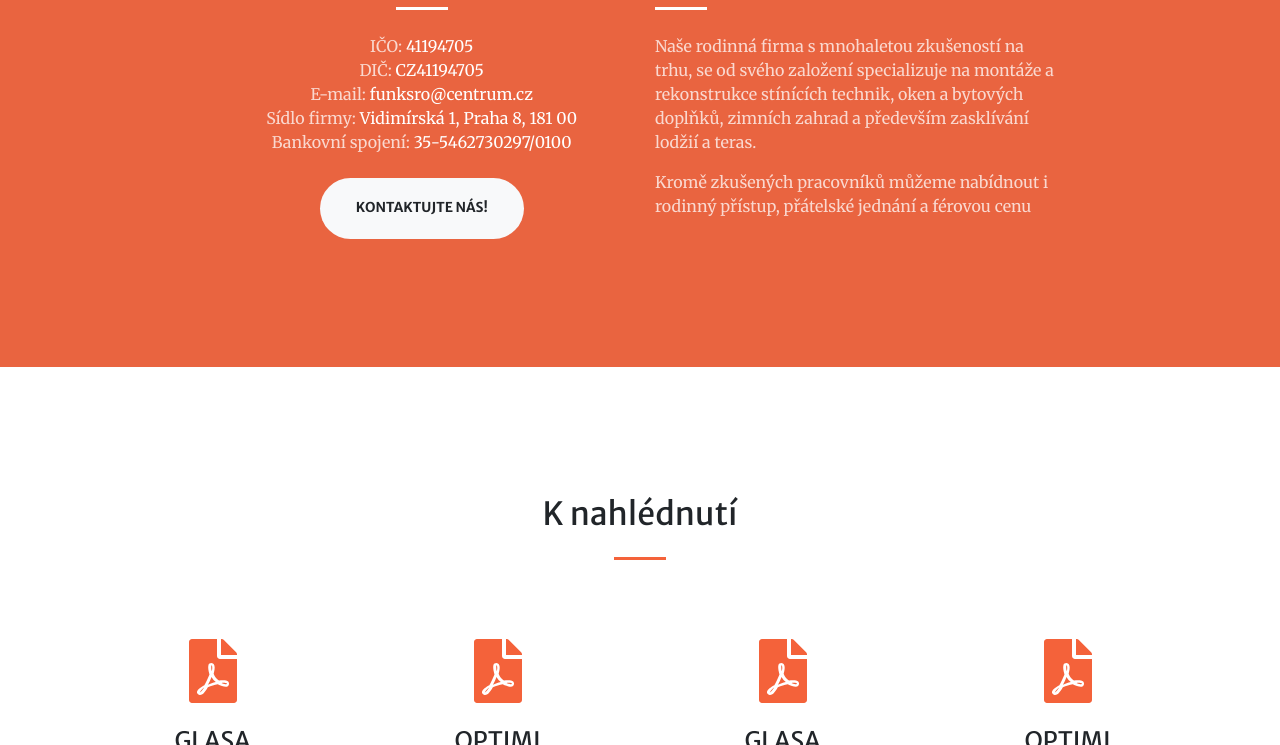
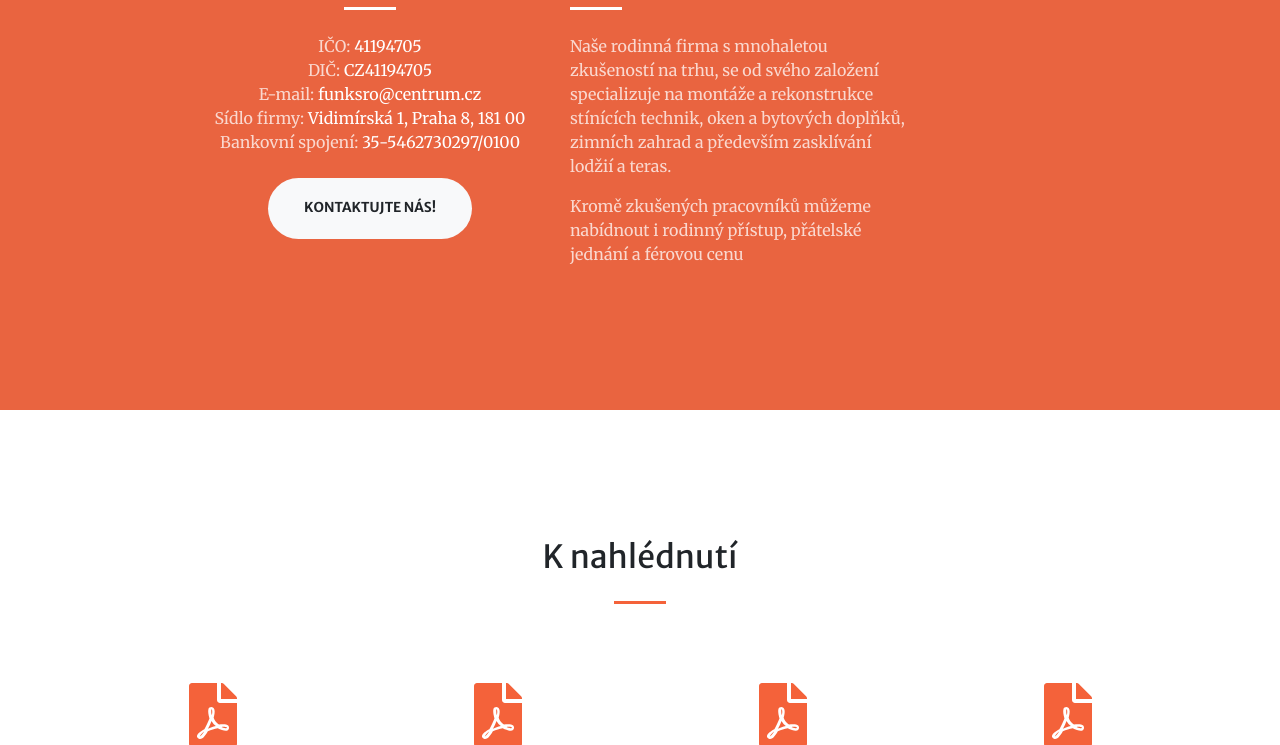
Before and after one commit to martinslaby70/funk-s.r.o, a plain HTML site: page index.html in a window 1280 px wide. Shown: the part 983-1728 px from the top of the page. Drawn offline with nearby package versions, Linux system fonts and the light colour scheme.

Commit message:
added padding

```diff
--- a/index.html
+++ b/index.html
@@ -56,7 +56,7 @@
         </header>
         <!-- About-->
         <section class="page-section bg-primary" id="about">
-            <div class="row justify-content-center">
+            <div class="row justify-content-center container">
                 <div class="col-md-4 text-center">
                     <h2 class="text-white mt-0">Funk s.r.o.</h2>
                     <hr class="divider light my-4" />
```
